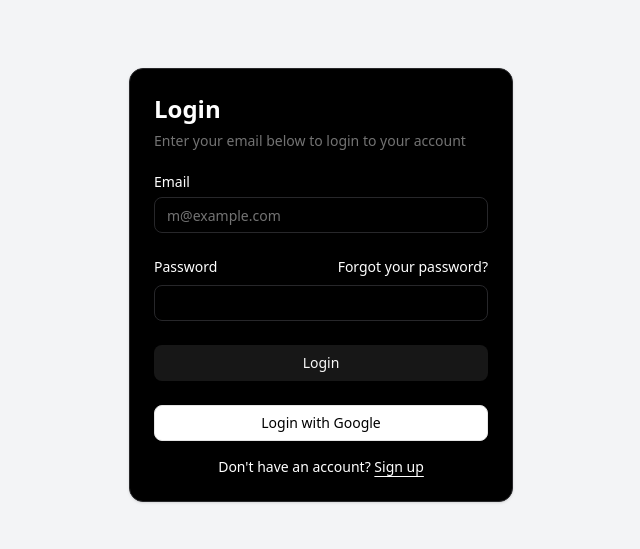
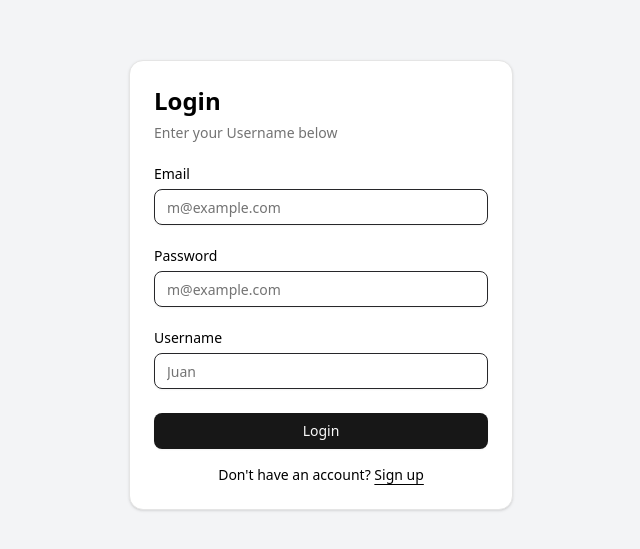
Before and after one commit to RainerMorales/Cometalk, a Next.js app: page /Login in a window 1280 px wide. Shown: the part 115-664 px from the top of the page, without its empty margins (319-959 px from the left). Built offline with nearby package versions, Linux system fonts and the light colour scheme.

Commit message:
setup firebase

```diff
--- a/firebase.tsx
+++ b/firebase.tsx
@@ -1,6 +1,7 @@
 // Import the functions you need from the SDKs you need
 import { initializeApp } from "firebase/app";
-import { getAnalytics } from "firebase/analytics";
+import { getAuth } from "firebase/auth";
+import { getFirestore } from "firebase/firestore";
 // TODO: Add SDKs for Firebase products that you want to use
 // https://firebase.google.com/docs/web/setup#available-libraries
 
@@ -18,4 +19,5 @@ const firebaseConfig = {
 
 // Initialize Firebase
 const app = initializeApp(firebaseConfig);
-const analytics = getAnalytics(app);
+export const auth = getAuth(app);
+export const db = getFirestore(app);
--- a/package.json
+++ b/package.json
@@ -13,7 +13,7 @@
     "@radix-ui/react-slot": "^1.2.3",
     "class-variance-authority": "^0.7.1",
     "clsx": "^2.1.1",
-    "firebase": "^11.8.1",
+    "firebase": "^11.9.1",
     "lucide-react": "^0.511.0",
     "next": "15.3.2",
     "react": "^19.0.0",
--- a/src/app/page.tsx
+++ b/src/app/page.tsx
@@ -4,26 +4,28 @@ import { Button } from "@/components/ui/button";
 export default function Home() {
   return (
     <>
+      <div className=" flex items-center justify-center text-center p-4 text-white bg-zinc-800  font-bold text-2xl  border-b">
+        Cometalk
+      </div>
       <main className="h-screen max-w-2xl m-auto   text-white">
-        <div className=" flex items-center justify-center text-center p-4 text-black  font-bold text-2xl   border-b">
-          Cometalk
-        </div>
         <div className="h-[70%] m-4 rounded">
-          <div className="min-h-30 border bg-zinc-700  p-4 m-2 rounded-xl space-y-4">
+          <div className="min-h-30 border bg-zinc-800  p-4 m-2 rounded-xl space-y-4">
             <div className=" text-sm flex justify-between opacity-60">
               <div>Rainer</div>
               <div>May10</div>
             </div>
             <div>
-              <div>
-               Hi Rainer morales!
-              </div>
+              <div>Hi Rainer morales!</div>
             </div>
           </div>
         </div>
         <div className="h-20 flex items-center justify-center border-t rounded-2xl">
           <div className="flex w-full max-w-sm items-center space-x-2 m-4">
-            <Input className="rounded-full h-10 text-black" type="text" placeholder="Message here" />
+            <Input
+              className="rounded-full h-10 text-black"
+              type="text"
+              placeholder="Message here"
+            />
             <Button className="bg-black text-white" type="submit">
               Send
             </Button>
--- a/src/components/login-form.tsx
+++ b/src/components/login-form.tsx
@@ -1,3 +1,4 @@
+"use client";
 import { cn } from "@/lib/utils";
 import { Button } from "@/components/ui/button";
 import {
@@ -9,19 +10,21 @@ import {
 } from "@/components/ui/card";
 import { Input } from "@/components/ui/input";
 import { Label } from "@/components/ui/label";
-
+import { auth } from "../../firebase";
+import { useState } from "react";
 export function LoginForm({
   className,
   ...props
 }: React.ComponentPropsWithoutRef<"div">) {
+  const [email, setEmail] = useState("");
+  const [password, setPassword] = useState("");
+  const [userName, setUserName] = useState("");
   return (
     <div className={cn("flex flex-col gap-6", className)} {...props}>
-      <Card className="bg-black text-white border-zinc-800">
+      <Card className=" text-black ">
         <CardHeader>
           <CardTitle className="text-2xl">Login</CardTitle>
-          <CardDescription>
-            Enter your email below to login to your account
-          </CardDescription>
+          <CardDescription>Enter your Username below</CardDescription>
         </CardHeader>
         <CardContent>
           <form>
@@ -36,28 +39,28 @@ export function LoginForm({
                   required
                 />
               </div>
-              <div className="grid gap-2">
-                <div className="flex items-center">
-                  <Label htmlFor="password">Password</Label>
-                  <a
-                    href="#"
-                    className="ml-auto inline-block text-sm underline-offset-4 hover:underline"
-                  >
-                    Forgot your password?
-                  </a>
-                </div>
+              <div className="grid gap-2 ">
+                <Label htmlFor="email">Password</Label>
                 <Input
                   className="border-zinc-800"
                   id="password"
                   type="password"
+                  placeholder="m@example.com"
+                  required
+                />
+              </div>
+              <div className="grid gap-2 ">
+                <Label htmlFor="email">Username</Label>
+                <Input
+                  className="border-zinc-800"
+                  id="Name"
+                  type="Name"
+                  placeholder="Juan"
                   required
                 />
               </div>
               <Button type="submit" className="w-full">
                 Login
-              </Button>
-              <Button variant="outline" className="w-full text-black">
-                Login with Google
               </Button>
             </div>
             <div className="mt-4 text-center text-sm ">
```
Also changed, not shown: 1 other file (tests, documents, lock files or other folders).
